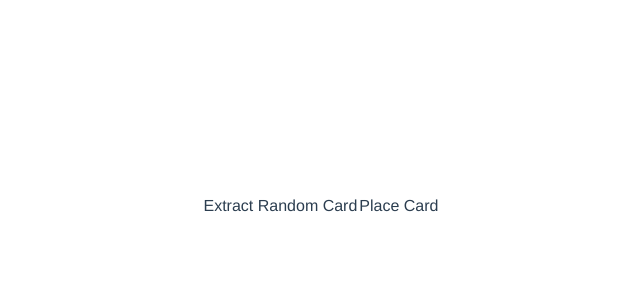
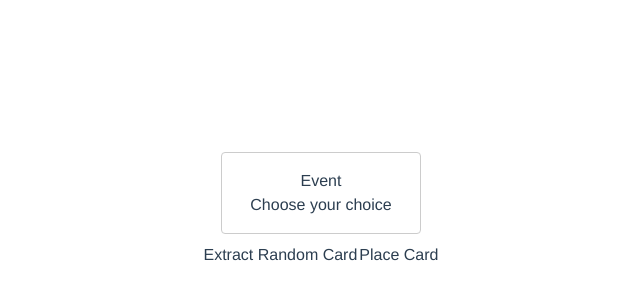
Before and after one commit to Druidss/futurai, a Vue app: page / in a window 1280 px wide. Shown: the part 224-524 px from the top of the page, without its empty margins (319-959 px from the left). Built offline with nearby package versions, Linux system fonts and the light colour scheme.

Commit message:
init card

```diff
--- a/src/components/Card.vue
+++ b/src/components/Card.vue
@@ -11,7 +11,7 @@
     >
       <h3>{{ card.title }}</h3>
       <p>{{ card.description }}</p>
-      <p v-if="card.isKeyEvent">关键事件</p>
+      <p v-if="card.isKeyEvent">EVENT</p>
     </div>
   </div>
 </template>
@@ -21,7 +21,7 @@ export default {
   name: 'CardComponent',
   props: {
     cards: {
-      type: Array,
+      type: Object,
       required: true,
     },
   },
--- a/src/components/Map.vue
+++ b/src/components/Map.vue
@@ -7,20 +7,33 @@
   <div>
     <div class="card-layout">
       <!-- Display the 6x6 card layout here -->
+      <Card v-for="(card, index) in cards" :key="index" :cards="cards" />
     </div>
     <button @click="extractRandomCard">Extract Random Card</button>
     <button @click="placeCard">Place Card</button>
-    <Card v-for="(card, index) in cards" :key="index" :card="card" />
+
   </div>
 </template>
 
 <script>
 import Card from './Card.vue';
 export default {
+  name: 'MapComponent',
+  components: {
+    Card
+  },
   data() {
     return {
       cardLayout: [], // Array to store the card layout
-      extractedCard: null // Variable to store the extracted card
+      extractedCard: null, // Variable to store the extracted card
+       cards: [
+        {
+          title: 'Event',
+          description: 'Choose your choice',
+          flipped: false,
+          image: 'path/to/your/card/image.jpg', // replace with your card image path
+        },
+      ],
     };
   },
   methods: {
```
